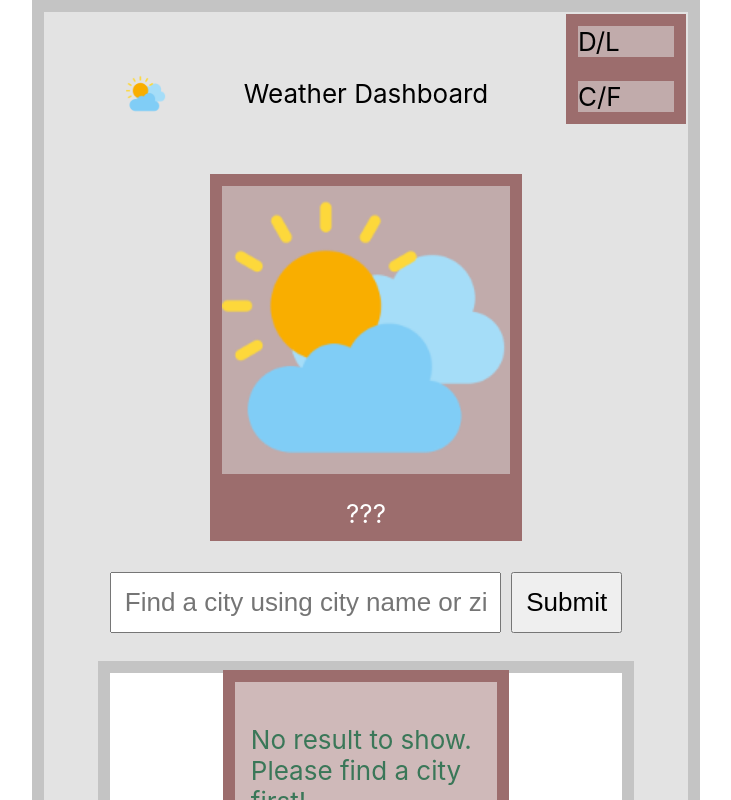
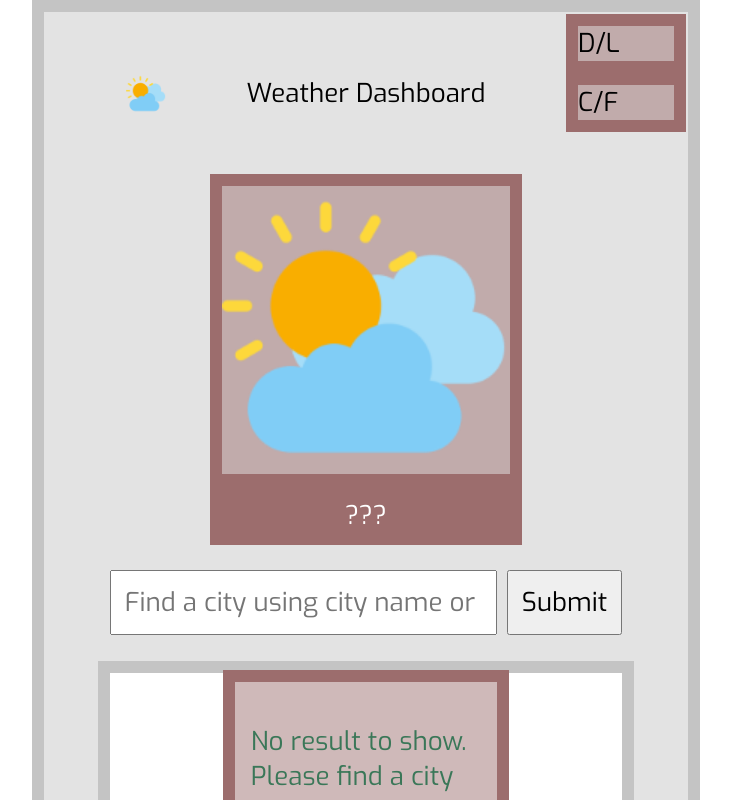
Before and after one commit to dvlprwchoi/weather-dashboard, a React (Create React App) app: page / in a window 1280 px wide. Shown: the top 800 px of the page, without its empty margins (274-1005 px from the left). Built offline with nearby package versions, Linux system fonts and the light colour scheme.

Commit message:
Add font

```diff
--- a/public/index.html
+++ b/public/index.html
@@ -21,6 +21,13 @@
       work correctly both with client-side routing and a non-root public URL.
       Learn how to configure a non-root public URL by running `npm run build`.
     -->
+    <!-- Google Font -->
+    <link rel="preconnect" href="https://fonts.googleapis.com" />
+    <link rel="preconnect" href="https://fonts.gstatic.com" crossorigin />
+    <link
+      href="https://fonts.googleapis.com/css2?family=Exo&display=swap"
+      rel="stylesheet"
+    />
     <title>Weather Dashboard</title>
   </head>
   <body>
--- a/src/App.css
+++ b/src/App.css
@@ -40,6 +40,10 @@
 /* * {
   border: 0.1px solid black;
 } */
+
+* {
+  font-family: 'Exo', sans-serif;
+}
 
 body {
   display: flex;
```
